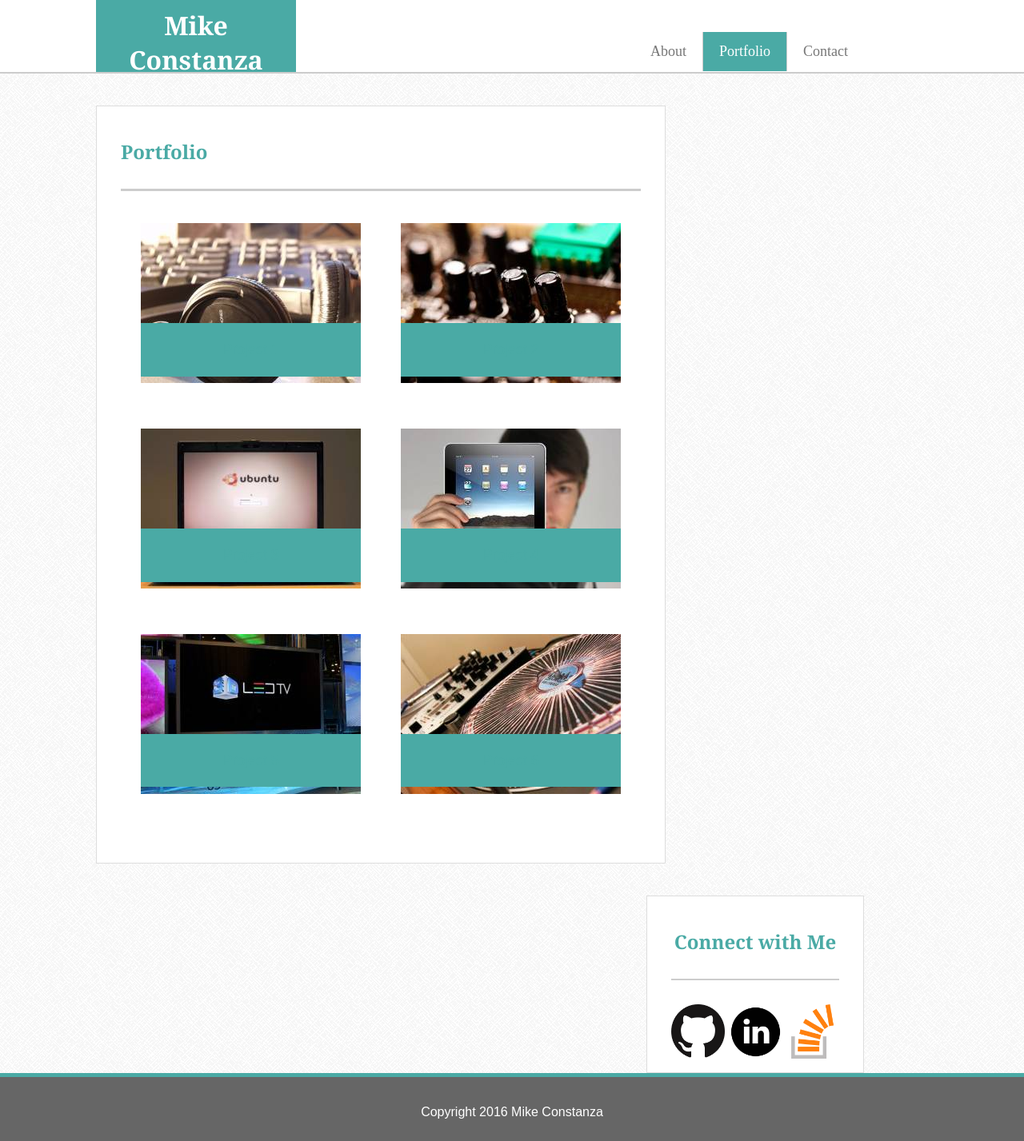
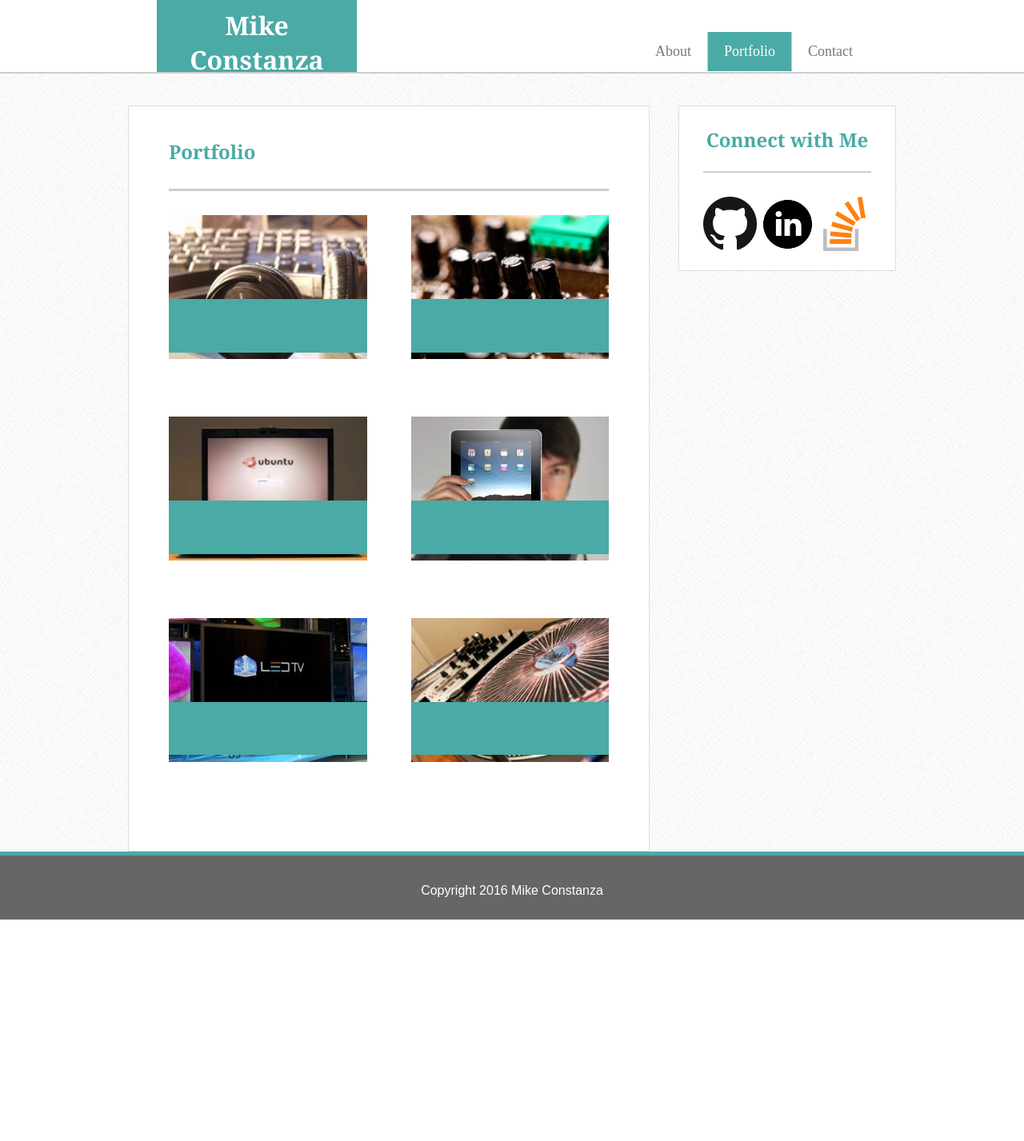
Before and after one commit to mconstanza/Basic-Portfolio, a PHP site: page /portfolio.html in a window 1280 px wide. Shown: the whole page at 80% size. After the commit the page ends 1150 px from the top, so only its background shows below. Run offline with PHP 8.4, Linux system fonts and the light colour scheme.

Commit message:
Fixed container sizing to fit assignment specifications.

```diff
--- a/assets/css/style.css
+++ b/assets/css/style.css
@@ -7,11 +7,11 @@ html, body {
 }
 
 
-.wrapper {
+.container {
 	min-height: 100%;
 	height: auto !important;
 	height: 100%;
-	width: 100%;
+	width: 960px;
 	margin: 0 auto -4em;
 }
 
@@ -36,6 +36,7 @@ a{
 
 body{
 background:url(../images/greyzz.png) repeat;
+
 }
 
 /* HEADER */
@@ -60,7 +61,7 @@ header h1 {
 	background: #4aaaa5;
 	color: white;
 	text-align: center;
-	margin-left: 120px;
+	margin-left: 196px;
 }
 
 /* NAVIGATION */
@@ -75,7 +76,7 @@ nav ul{
 	overflow: hidden;
 	padding-right: 150px;
 	padding-top: 20px;
-	padding-right: 200px;
+	padding-right: 194px;
 }
 
 nav ul li {
@@ -107,12 +108,12 @@ nav ul li a:hover:not(.active) { color: #4aaaa5; }
 .content {
 	clear: both;
 	float: left;
-	width: 650px;
-	margin-left: 120px;
+	width: 550px;
+	margin-left: 0px;
 	margin-top: 40px;
 	background: #ffffff;
-	padding-left: 30px;
-	padding-right: 30px;
+	padding-left: 50px;
+	padding-right: 50px;
 	padding-top: 40px;
 	padding-bottom: 40px;
 	border: 1px solid #dddddd;
@@ -142,16 +143,16 @@ nav ul li a:hover:not(.active) { color: #4aaaa5; }
 	height: 180px;
 	background: #ffffff;
 	overflow: hidden;
-	padding-top: 40px;
+	padding-top: 25px;
 	margin-top: 40px;
-	margin-right: 200px;
+	margin-right: 0px;
 	border: 1px solid #dddddd;
 }
 
 .social-media h2{
 	color: #4aaaa5;
 	margin-bottom: 30px;
-	padding-bottom: 30px;
+	padding-bottom: 23px;
 	border-bottom: 2px solid #cccccc;
 	margin-left: 30px;
 	margin-right: 30px;
@@ -226,9 +227,17 @@ textarea{
 
 .portfolio-project {
 	z-index: 1;
+	width: 45%;
 	float: left;
-	margin: 10px 25px -25px 25px;
 	font-size: 110%;
+}
+
+.portfolio-right {
+	margin-left: 55px;
+}
+
+.portfolio-project img {
+	width: 100%;
 }
 
 .portfolio-project-banner {
--- a/contact.html
+++ b/contact.html
@@ -6,7 +6,6 @@
 		</head>
 
 		<body>
-			<div class="wrapper">
 			<header>
 				<div id="name">
 					<h1>Mike Constanza</h1>
@@ -20,6 +19,7 @@
 				</nav>
 			</header>
 
+			<div class="container">
 				<section class="content">
 					<h2>Contact</h2>
 
--- a/index.html
+++ b/index.html
@@ -6,7 +6,7 @@
 		</head>
 
 		<body>
-			<div class="wrapper">
+
 			<header>
 				<div id="name">
 					<h1>Mike Constanza</h1>
@@ -20,6 +20,7 @@
 				</nav>
 			</header>
 
+			<div class="container">
 				<section class="content">
 					<h2>About Me</h2>
 					<img id="profile-pic" src="assets/images/profile_pic.jpg" alt="Mike Constanza">
@@ -39,5 +40,4 @@
 				<p>Copyright 2016 Mike Constanza</p>
 			</footer>
 		</body>
-
 	</html>
--- a/portfolio.html
+++ b/portfolio.html
@@ -6,7 +6,7 @@
 		</head>
 
 		<body>
-			<div class="wrapper">
+
 			<header>
 				<div id="name">
 					<h1>Mike Constanza</h1>
@@ -19,10 +19,10 @@
 					</ul>
 				</nav>
 			</header>
-
+			<div class="container">
 				<section class="content">
 					<h2>Portfolio</h2>
-						<div class="portfolio-project">
+					<div class="portfolio-project portfolio-left">
 						<img src="assets/images/headset.jpg" alt= "headset">
 						<div class="portfolio-project-banner">
 							<a class="portfolio-project-link" href='javascript:void(0)' onclick='window.location= # '><span class="clickable-div"></span>
@@ -31,7 +31,7 @@
 						</div>
 					</div>
 
-						<div class="portfolio-project">
+					<div class="portfolio-project portfolio-right">
 						<img src="assets/images/capacitor.jpg" alt="capacitor">
 						<div class="portfolio-project-banner">
 							<a class="portfolio-project-link" href='javascript:void(0)' onclick='window.location=# '><span class="clickable-div"></span>
@@ -40,7 +40,7 @@
 						</div>
 					</div>
 
-						<div class="portfolio-project">
+					<div class="portfolio-project portfolio-left">
 						<img src="assets/images/laptop.jpg" alt="laptop">
 						<div class="portfolio-project-banner">
 							<a class="portfolio-project-link" href='javascript:void(0)' onclick='window.location=# '><span class="clickable-div"></span>
@@ -49,7 +49,7 @@
 						</div>
 					</div>
 
-						<div class="portfolio-project">
+					<div class="portfolio-project portfolio-right">
 						<img src="assets/images/ipad.jpg" alt="iPad">
 						<div class="portfolio-project-banner">
 							<a class="portfolio-project-link" href='javascript:void(0)' onclick='window.location=# '><span class="clickable-div"></span>
@@ -58,7 +58,7 @@
 						</div>
 					</div>
 
-						<div class="portfolio-project">
+					<div class="portfolio-project portfolio-left">
 						<img src="assets/images/tv.jpg" alt="TV">
 						<div class="portfolio-project-banner">
 							<a class="portfolio-project-link" href='javascript:void(0)' onclick='window.location=# '><span class="clickable-div"></span>
@@ -67,7 +67,7 @@
 						</div>
 					</div>
 
-						<div class="portfolio-project">
+					<div class="portfolio-project portfolio-right">
 						<img src="assets/images/turntable.jpg" alt="turntable">
 						<div class="portfolio-project-banner">
 							<a class="portfolio-project-link" href='javascript:void(0)' onclick='window.location=# '><span class="clickable-div"></span>
```
Lines whose indentation alone changed are shown as unchanged.
